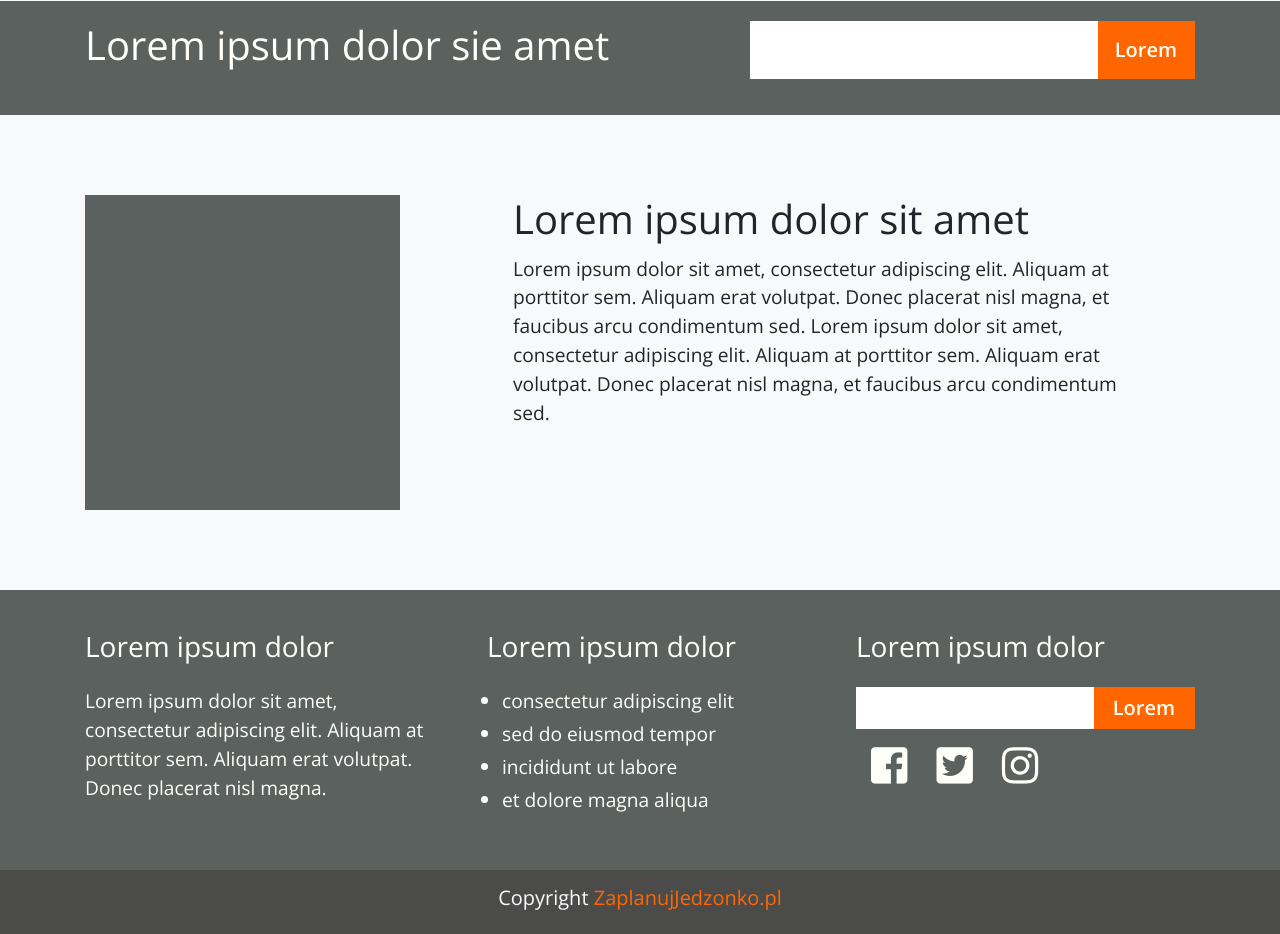
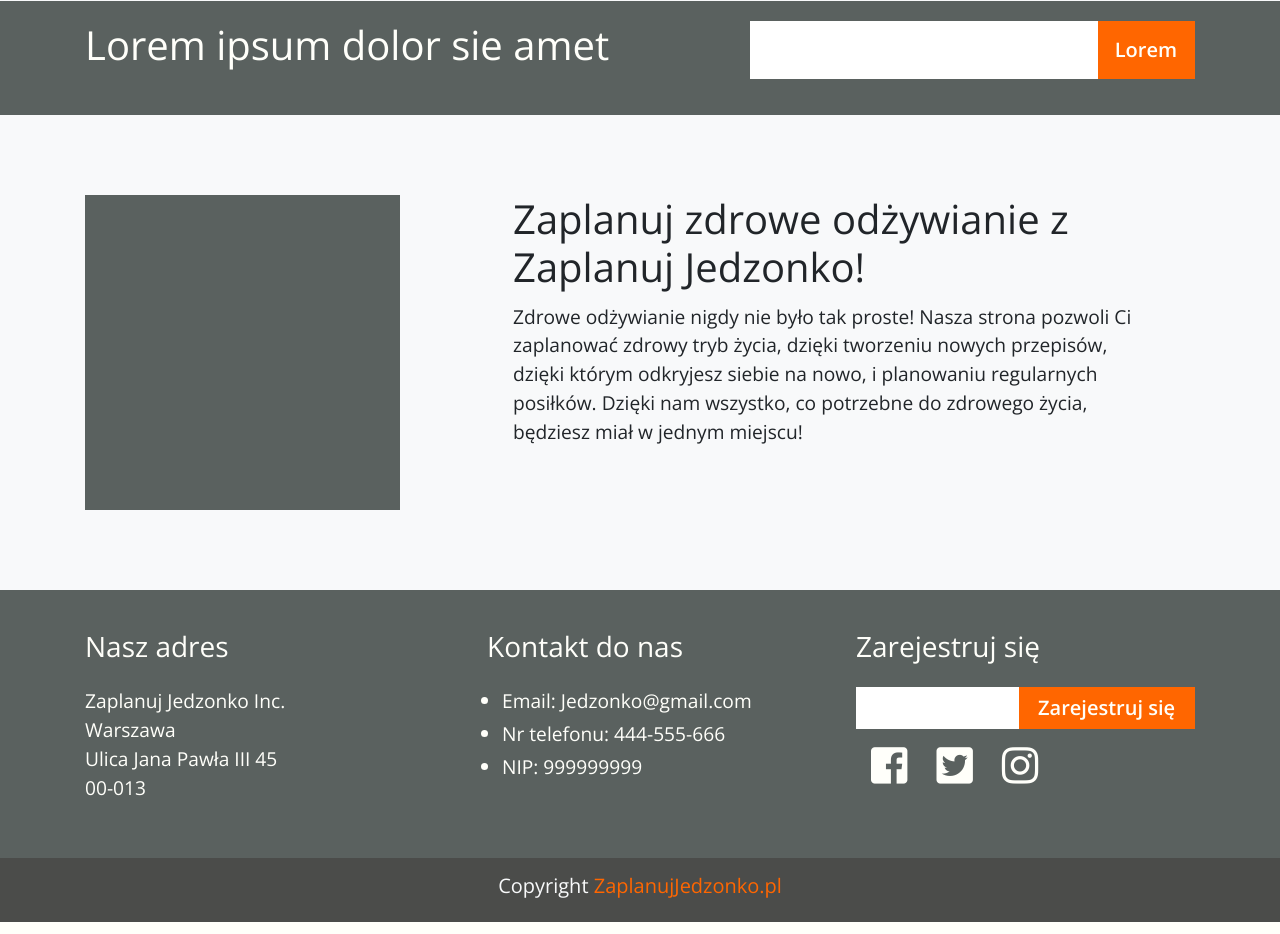
Before and after one commit to CezarySzukiel/Project_Jedzonko_Scrum, a Django app: template jedzonko/templates/jedzonko/index.html in a window 1280 px wide. Shown: the part 1265-2199 px from the top of the page. Run offline with Django 3.2, Linux system fonts and the light colour scheme; the template is opened without the code that fills it, so the values that code supplies are empty; some libraries are stand-ins or nearby versions; some web fonts are replaced.

Commit message:
1.3 linki do aplikacji i kontakt

```diff
--- a/jedzonko/templates/jedzonko/index.html
+++ b/jedzonko/templates/jedzonko/index.html
@@ -155,11 +155,10 @@
                 </div>
 
                 <div class="col-7 ml-4">
-                    <h1 class="pb-1">Lorem ipsum dolor sit amet</h1>
-                    <p>Lorem ipsum dolor sit amet, consectetur adipiscing elit. Aliquam at porttitor sem. Aliquam erat
-                        volutpat. Donec placerat nisl magna, et faucibus arcu condimentum sed. Lorem ipsum dolor sit
-                        amet, consectetur adipiscing elit. Aliquam at porttitor sem. Aliquam erat volutpat. Donec
-                        placerat nisl magna, et faucibus arcu condimentum sed.
+                    <h1 class="pb-1">Zaplanuj zdrowe odżywianie z Zaplanuj Jedzonko!</h1>
+                    <p>Zdrowe odżywianie nigdy nie było tak proste! Nasza strona pozwoli Ci zaplanować zdrowy tryb życia,
+                        dzięki tworzeniu nowych przepisów, dzięki którym odkryjesz siebie na nowo, i planowaniu regularnych
+                        posiłków. Dzięki nam wszystko, co potrzebne do zdrowego życia, będziesz miał w jednym miejscu!
                     </p>
                 </div>
             </div>
@@ -170,26 +169,29 @@
         <div class="container">
             <div class="row">
                 <div class="col">
-                    <h3 class="mb-4">Lorem ipsum dolor</h3>
-                    <p>Lorem ipsum dolor sit amet, consectetur adipiscing elit. Aliquam at porttitor sem.  Aliquam erat volutpat. Donec placerat nisl magna.</p>
+                    <h3 class="mb-4">Nasz adres</h3>
+                    <p>Zaplanuj Jedzonko Inc. <br>
+                        Warszawa <br>
+                       Ulica Jana Pawła III 45 <br>
+                        00-013
+                    </p>
                 </div>
                 <div class="col pl-4 ml-4">
-                    <h3 class="mb-4">Lorem ipsum dolor</h3>
+                    <h3 class="mb-4">Kontakt do nas</h3>
                     <ul class="container">
-                        <li>consectetur adipiscing elit</li>
-                        <li>sed do eiusmod tempor</li>
-                        <li>incididunt ut labore</li>
-                        <li>et dolore magna aliqua</li>
+                        <li>Email: Jedzonko@gmail.com</li>
+                        <li>Nr telefonu: 444-555-666</li>
+                        <li>NIP: 999999999</li>
                     </ul>
                 </div>
                 <div class="col">
-                    <h3 class="mb-4">Lorem ipsum dolor</h3>
+                    <h3 class="mb-4">Zarejestruj się</h3>
                     <div class="input-group mb-3">
                         <input type="text" class="form-control border-0 rounded-0" placeholder=""
                             aria-label="Recipient's username" aria-describedby="basic-addon2">
                         <div class="input-group-append">
                             <button class="input-group-text btn-color border-0 rounded-0" type="submit" id="basic-addon2"><a
-                                    href="index.html">Lorem</a></button>
+                                    href="index.html">Zarejestruj się</a></button>
                         </div>
                     </div>
                     <div class="container d-flex-row">
```
